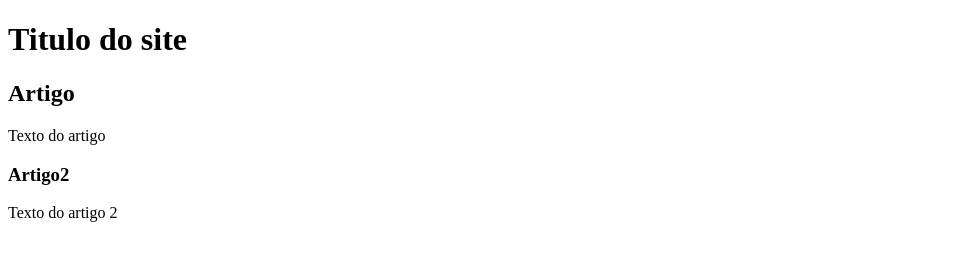
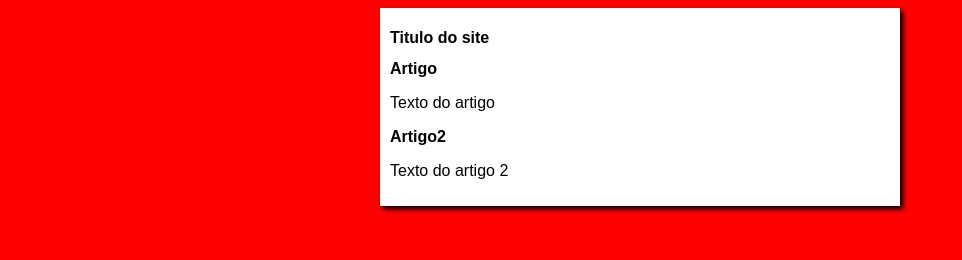
Before and after one commit to Ericofff/Projeto-site, a plain HTML site: page index.html in a window 1280 px wide. Shown: the whole page, without its empty margins (0-962 px from the left). Drawn offline with Linux system fonts and the light colour scheme.

Commit message:
iniciei o design

```diff
--- /dev/null
+++ b/estilos/style.css
@@ -0,0 +1,17 @@
+*{
+    font-family: arial;
+    font-size: 16px;
+
+}
+
+body{
+    background-color: #ff0000;
+}
+
+main{
+    background-color: #fff;
+    width: 500px;
+    margin: auto;
+    padding: 10px;
+    box-shadow: 3px 3px 5px #000;
+}
--- a/index.html
+++ b/index.html
@@ -4,6 +4,7 @@
     <meta charset="UTF-8">
     <meta http-equiv="X-UA-Compatible" content="IE=edge">
     <meta name="viewport" content="width=device-width, initial-scale=1.0">
+    <link rel="stylesheet" href="estilos/style.css">
     <title>Projeto Site</title>
 </head>
 <body>
```
